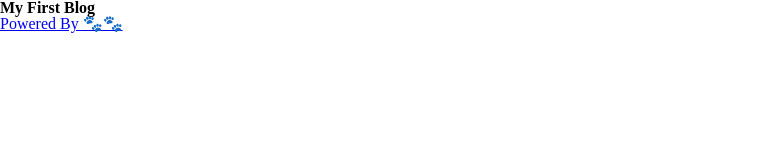
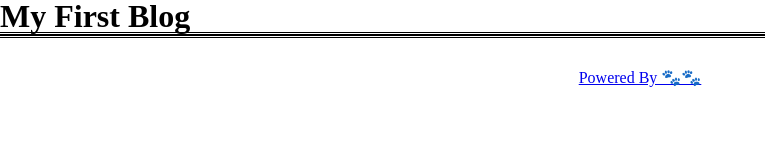
Before and after one commit to Meyerst19/Blog, a plain HTML site: page blog.html in a window 1280 px wide. Shown: the whole page, without its empty margins (0-765 px from the left). Drawn offline with Linux system fonts and the light colour scheme.

Commit message:
blog css outlined styles css removed to be added later for dark/light mode

```diff
--- a/assets/css/blog.css
+++ b/assets/css/blog.css
@@ -0,0 +1,17 @@
+header {
+  width: 100vw;
+  display: flex;
+  font-size: xx-large;
+}
+main {
+  width: 100vw;
+  display: flex;
+  border-top: double black;
+  border-bottom: double black;
+}
+footer {
+  width: 100vw;
+  display: flex;
+  justify-content: center;
+  margin-top: 2rem;
+}
--- a/assets/css/styles.css
+++ /dev/null
@@ -1,20 +0,0 @@
-body {
-  background-color: blue;
-  color: aquamarine;
-}
-header {
-  background-color: blueviolet;
-}
-form {
-  background-color: blueviolet;
-}
-input {
-  background-color: blue;
-}
-button {
-  background-color: blue;
-  color: aqua;
-}
-a {
-  text-decoration: none;
-}
--- a/blog.html
+++ b/blog.html
@@ -4,13 +4,8 @@
     <meta charset="UTF-8" />
     <meta name="viewport" content="width=device-width, initial-scale=1.0" />
     <link rel="stylesheet" href="assets/css/bmreset.css" />
-    <link
-      rel="stylesheet"
-      href="assets/css/blog.css"
-      <link
-      rel="stylesheet"
-      href="assets/css/styles.css"
-    />
+    <link rel="stylesheet" href="assets/css/blog.css" />
+    <link rel="stylesheet" href="assets/css/styles.css" />
 
     <title>Blog</title>
   </head>
```
